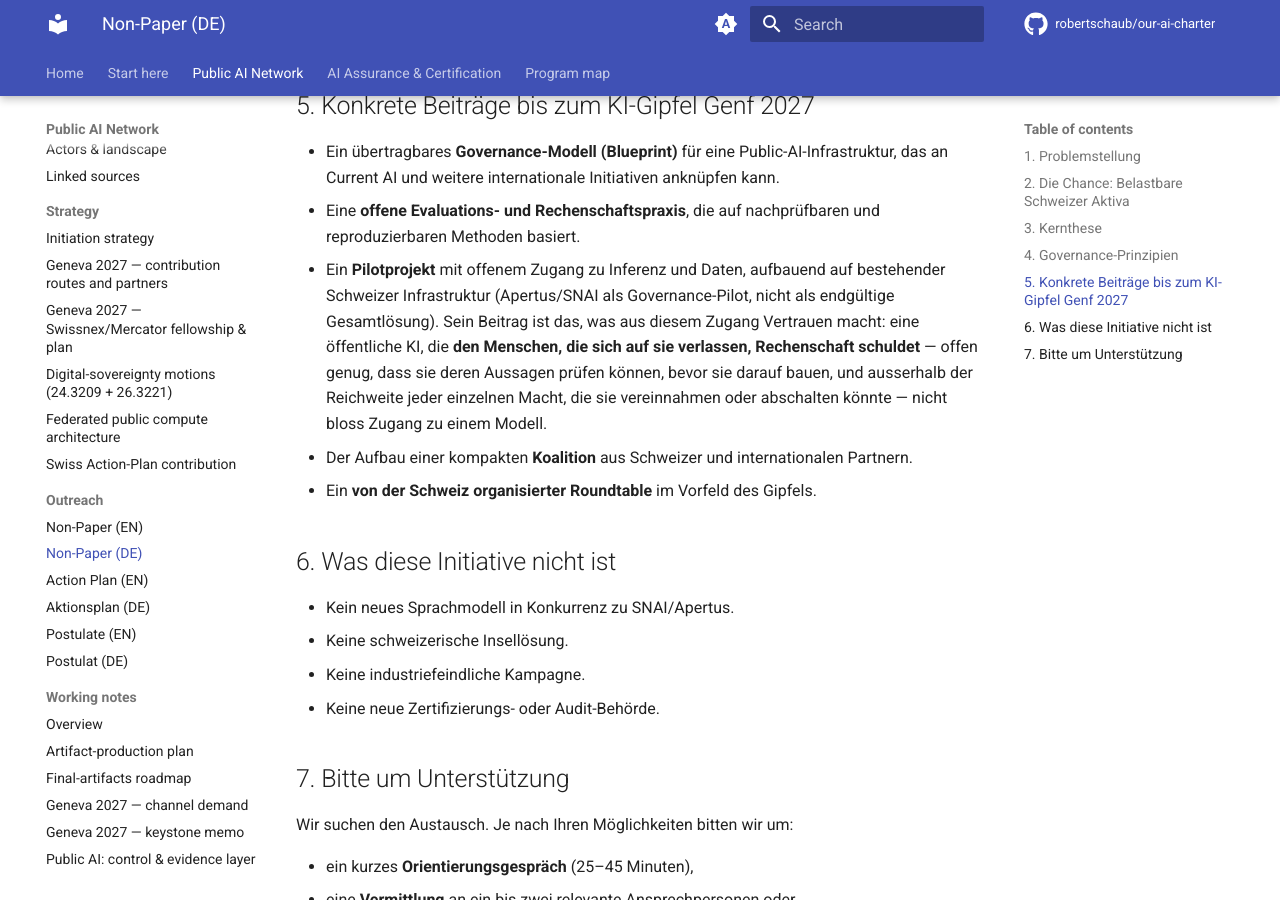
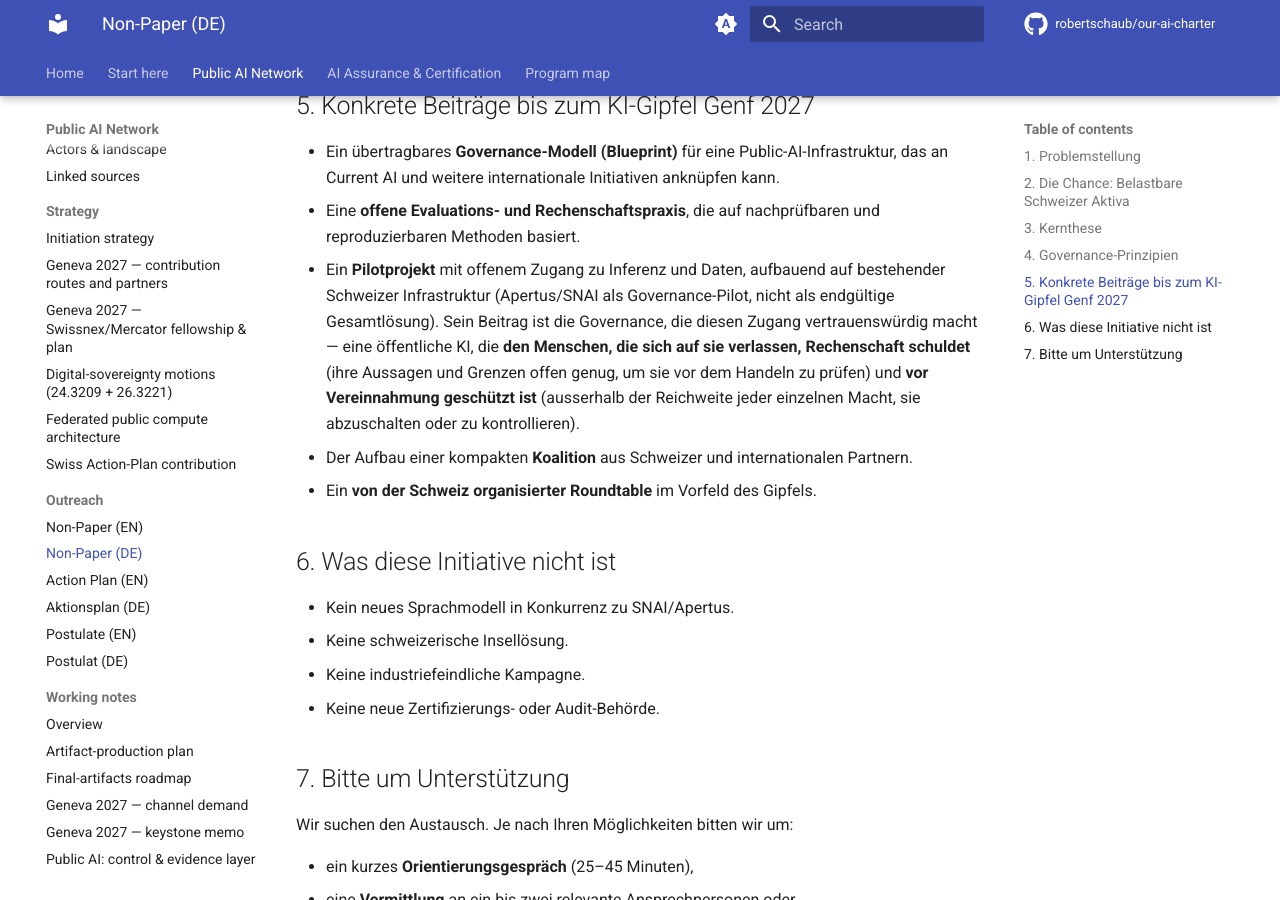
Before and after one commit to robertschaub/our-ai-charter, an MkDocs documentation site: the page built from docs/Public AI Network/Outreach/non-paper.de.md, in a window 1280 px wide and 900 px high, scrolled down 2076 px. Built offline with MkDocs 1.6.1 and Material for MkDocs 9.7.7, drawn with Linux system fonts in a browser that asks for light colours; plug-ins that fetch from the network failed and are left out; comment, search, counter and statistics services are not loaded.

Commit message:
docs: restructure the pilot's contribution into two named pillars
Previous wording stacked several aspects in one clause. Restructured as
thesis -> two parallel, named pillars, each with one gloss: accountable to the
people who rely on it (claims weighable before acting) and capture-resistant
(no single power can switch it off or control it). These are the repo's two
load-bearing themes and map to the Non-Paper §1 twin risks. EN + DE.

Co-Authored-By: Claude Opus 4.8 <noreply@anthropic.com>

```diff
--- a/docs/Public AI Network/Outreach/non-paper.de.md
+++ b/docs/Public AI Network/Outreach/non-paper.de.md
@@ -40,7 +40,7 @@ Dies richtig zu gestalten ist nicht nur eine Wertefrage. Eine offene, ko-getrage
 
 - Ein übertragbares **Governance-Modell (Blueprint)** für eine Public-AI-Infrastruktur, das an Current AI und weitere internationale Initiativen anknüpfen kann.
 - Eine **offene Evaluations- und Rechenschaftspraxis**, die auf nachprüfbaren und reproduzierbaren Methoden basiert.
-- Ein **Pilotprojekt** mit offenem Zugang zu Inferenz und Daten, aufbauend auf bestehender Schweizer Infrastruktur (Apertus/SNAI als Governance-Pilot, nicht als endgültige Gesamtlösung). Sein Beitrag ist das, was aus diesem Zugang Vertrauen macht: eine öffentliche KI, die **den Menschen, die sich auf sie verlassen, Rechenschaft schuldet** — offen genug, dass sie deren Aussagen prüfen können, bevor sie darauf bauen, und ausserhalb der Reichweite jeder einzelnen Macht, die sie vereinnahmen oder abschalten könnte — nicht bloss Zugang zu einem Modell.
+- Ein **Pilotprojekt** mit offenem Zugang zu Inferenz und Daten, aufbauend auf bestehender Schweizer Infrastruktur (Apertus/SNAI als Governance-Pilot, nicht als endgültige Gesamtlösung). Sein Beitrag ist die Governance, die diesen Zugang vertrauenswürdig macht — eine öffentliche KI, die **den Menschen, die sich auf sie verlassen, Rechenschaft schuldet** (ihre Aussagen und Grenzen offen genug, um sie vor dem Handeln zu prüfen) und **vor Vereinnahmung geschützt ist** (ausserhalb der Reichweite jeder einzelnen Macht, sie abzuschalten oder zu kontrollieren).
 - Der Aufbau einer kompakten **Koalition** aus Schweizer und internationalen Partnern.
 - Ein **von der Schweiz organisierter Roundtable** im Vorfeld des Gipfels.
 
```
Also changed, not shown: docs/Public AI Network/Outreach/non-paper.en.md (+1 -1 lines).
